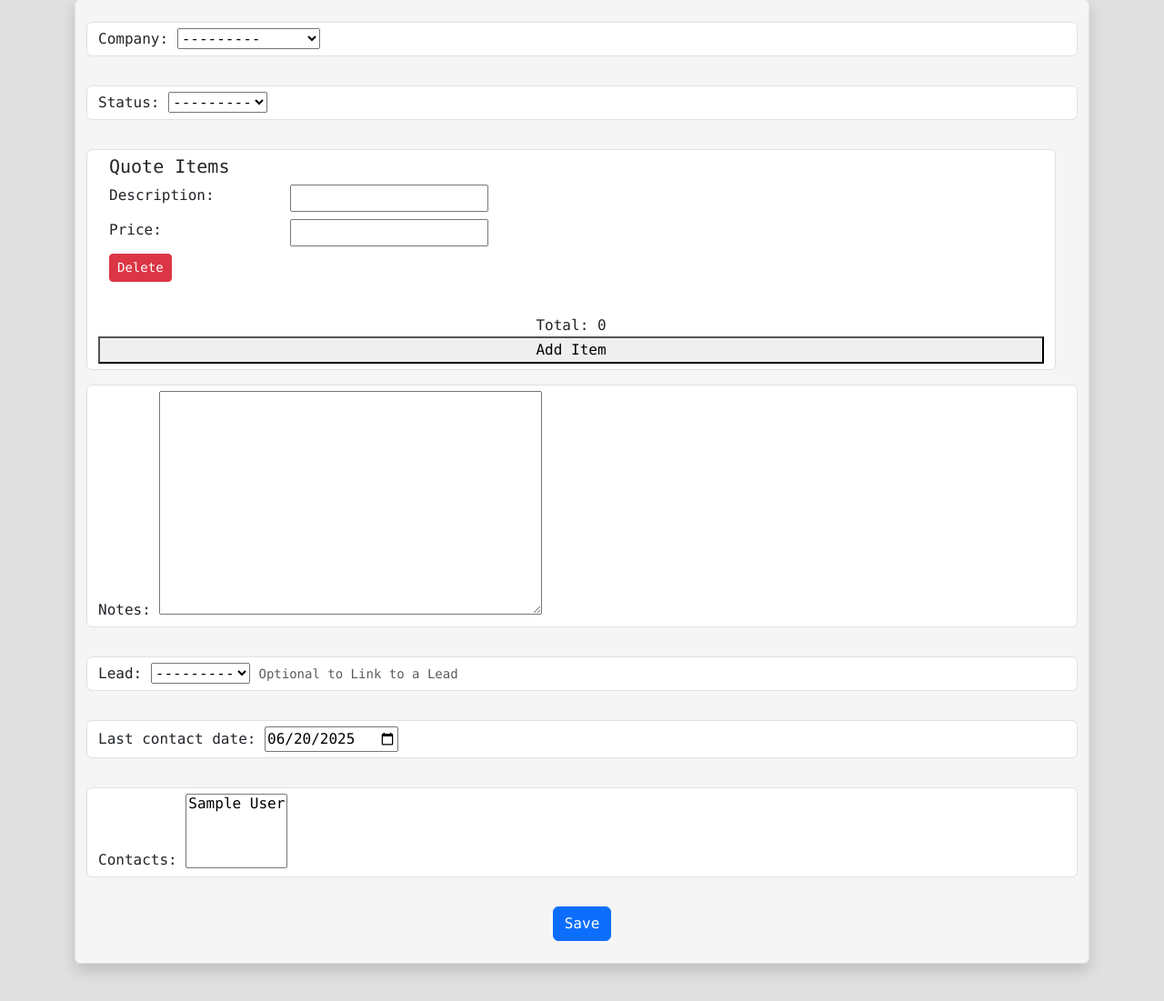
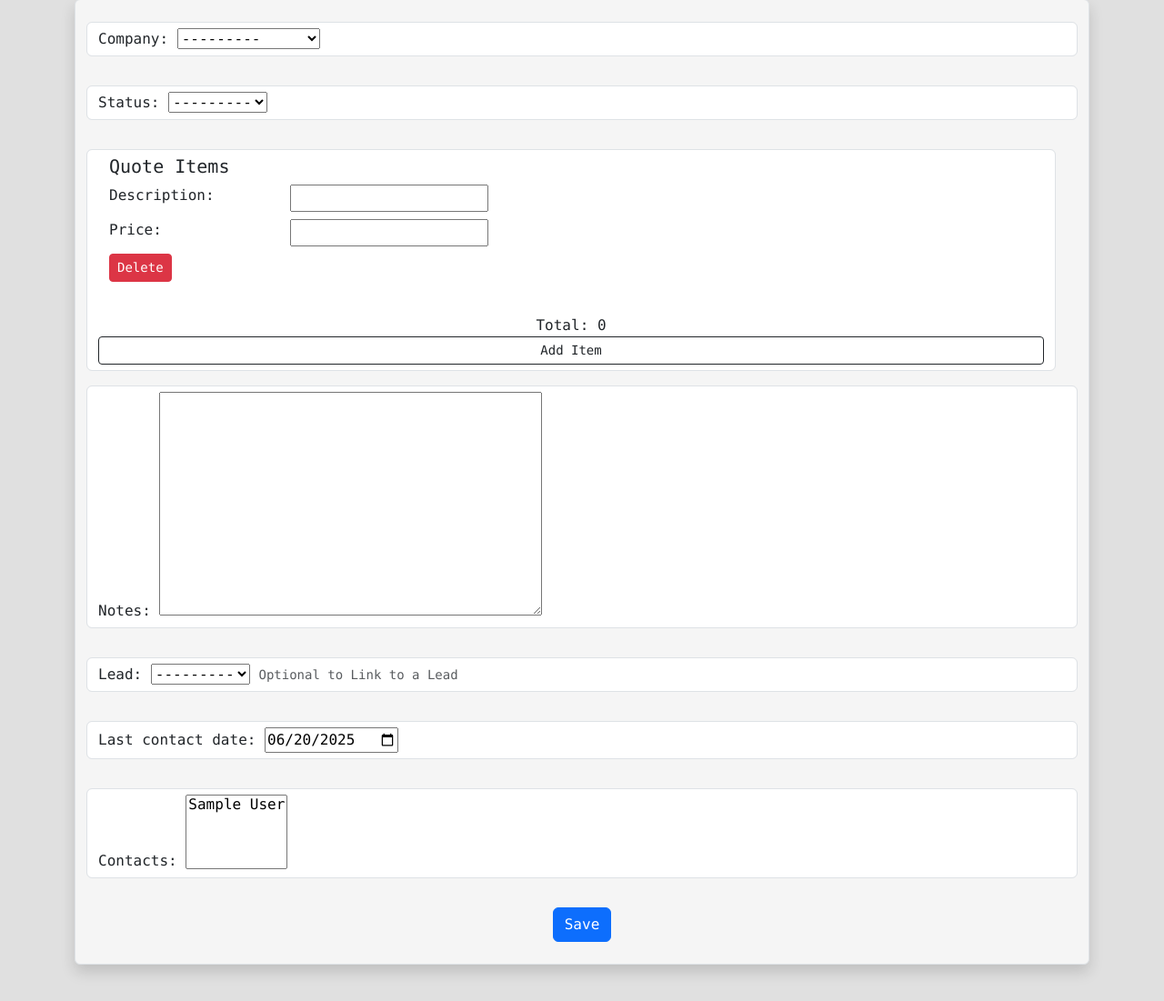
Before and after one commit to JoshMono/SoftwareEngineering-Major-Project, a Django app: page /quote_create/ in a window 1280 px wide. Shown: the part 197-1298 px from the top of the page at 91% size. Run offline with Django 5.2, Linux system fonts and the light colour scheme; a user stored in the database is signed in; tables that the repository leaves empty hold one stand-in row (values such as "Sample post"); some libraries are stand-ins or nearby versions.

Commit message:
Fix Up Things

```diff
--- a/Django/majorApp/templates/majorApp/quote/quote_create.html
+++ b/Django/majorApp/templates/majorApp/quote/quote_create.html
@@ -64,7 +64,7 @@
 						{% endfor %}
 					</div>
 					<div id="totalDiv" style="text-align: center;"></div>
-					<button type="button" id="add-item">Add Item</button>
+					<button type="button" id="add-item" class="btn btn-sm btn-outline-dark">Add Item</button>
 				</div>
 
 				{% endif %}
--- a/Django/majorApp/views.py
+++ b/Django/majorApp/views.py
@@ -571,7 +571,7 @@ def quote_delete(request, quote_id):
     quote = Quote.objects.get(id=quote_id)
     firm = quote.get_firm()
     user_firm_id = request.user.firm
-    if firm.id != user_firm_id:
+    if firm != user_firm_id:
         return HttpResponseForbidden("Permission Denied")
 
     if request.method == "POST":
```
